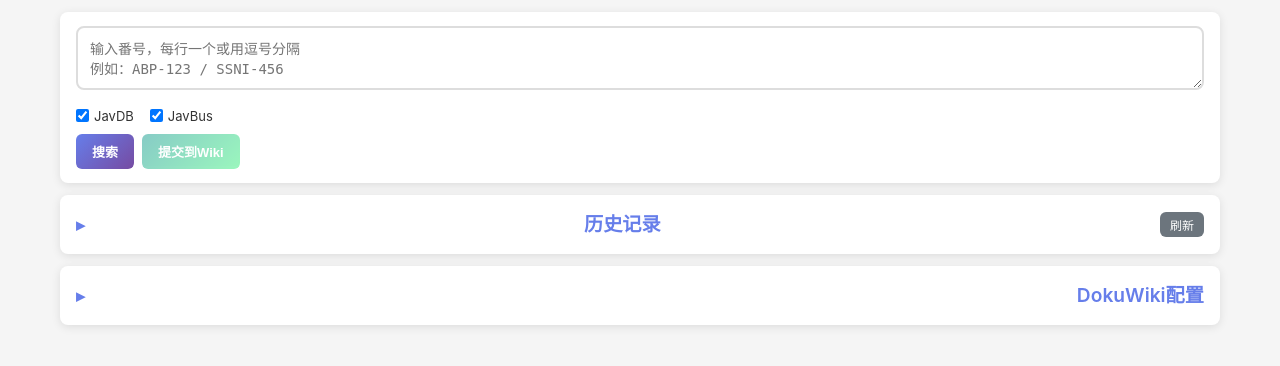
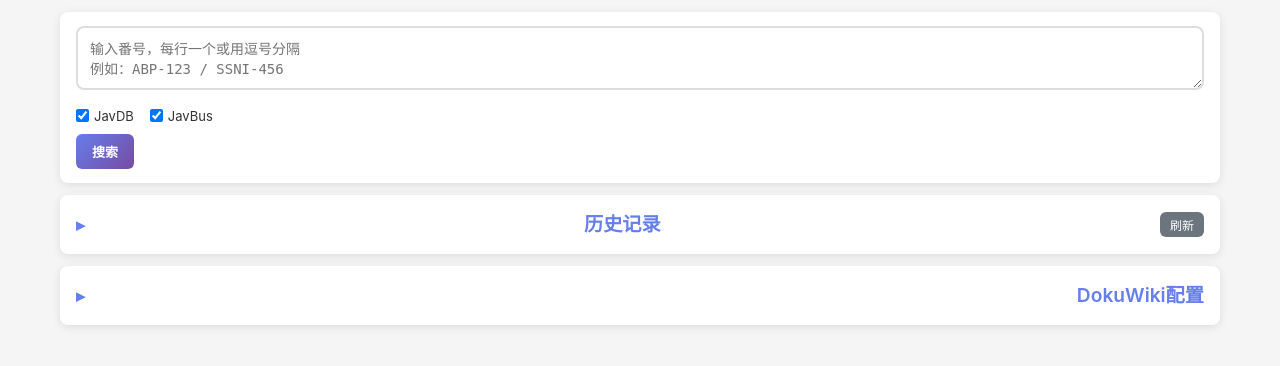
Before and after one commit to thinkingl/avlib, a Flask app: page / in a window 1280 px wide. Shown: the part 89-455 px from the top of the page. Run offline with Flask 3, Linux system fonts and the light colour scheme.

Commit message:
提交到Wiki按钮移到每个搜索/历史卡片，支持单条提交

```diff
--- a/static/js/app.js
+++ b/static/js/app.js
@@ -1,7 +1,6 @@
 // DOM元素
 const avIdsInput = document.getElementById('avIds');
 const searchBtn = document.getElementById('searchBtn');
-const submitWikiBtn = document.getElementById('submitWikiBtn');
 const loadHistoryBtn = document.getElementById('loadHistoryBtn');
 const saveConfigBtn = document.getElementById('saveConfigBtn');
 const testConnectionBtn = document.getElementById('testConnectionBtn');
@@ -23,7 +22,6 @@ document.addEventListener('DOMContentLoaded', () => {
 // 设置事件监听
 function setupEventListeners() {
     searchBtn.addEventListener('click', handleSearch);
-    submitWikiBtn.addEventListener('click', handleSubmitToWiki);
     loadHistoryBtn.addEventListener('click', loadHistory);
     saveConfigBtn.addEventListener('click', saveConfig);
     testConnectionBtn.addEventListener('click', testConnection);
@@ -121,9 +119,13 @@ function displayResults(results) {
         return;
     }
 
-    // 启用提交按钮（如果有找到的结果）
-    const hasFound = results.some(r => r.status === 'found');
-    submitWikiBtn.disabled = !hasFound;
+    // 显示搜索结果
+    resultsList.innerHTML = '';
+
+    if (results.length === 0) {
+        resultsList.innerHTML = '<div class="empty-state">无搜索结果</div>';
+        return;
+    }
 
     results.forEach(result => {
         const card = createAvCard(result);
@@ -184,6 +186,7 @@ function createAvCard(result) {
                 </div>
             ` : ''}
             <div class="actions">
+                <button class="btn btn-success btn-sm" onclick="submitToWiki('${escapeHtml(data.av_id)}')">提交到Wiki</button>
                 <button class="btn btn-primary btn-sm" onclick="showWikiContent('${escapeHtml(data.av_id)}')">Wiki内容</button>
                 <button class="btn btn-danger btn-sm" onclick="deleteAv('${escapeHtml(data.av_id)}')">删除</button>
             </div>
@@ -300,42 +303,27 @@ function safeJsonParse(str) {
     }
 }
 
-// 提交到Wiki
-async function handleSubmitToWiki() {
-    const foundResults = currentResults.filter(r => r.status === 'found');
-
-    if (foundResults.length === 0) {
-        showToast('没有可提交的结果', 'error');
-        return;
-    }
-
-    const avIds = foundResults.map(r => r.av_id);
-
-    submitWikiBtn.disabled = true;
-    showToast('正在提交到Wiki...');
-
+// 提交单个番号到Wiki
+async function submitToWiki(avId) {
     try {
         const response = await fetch('/api/submit-to-wiki', {
             method: 'POST',
             headers: {
                 'Content-Type': 'application/json'
             },
-            body: JSON.stringify({ av_ids: avIds })
+            body: JSON.stringify({ av_ids: [avId] })
         });
 
         const data = await response.json();
 
-        if (data.success) {
-            const successCount = data.results.filter(r => r.status === 'success').length;
-            showToast(`提交完成：成功 ${successCount}/${avIds.length} 个`);
+        if (data.success && data.results[0].status === 'success') {
+            showToast(`${avId} 已提交到Wiki`);
         } else {
-            showToast(data.error || '提交失败', 'error');
+            showToast(data.results[0]?.message || '提交失败', 'error');
         }
     } catch (error) {
         console.error('Submit error:', error);
         showToast('提交请求失败', 'error');
-    } finally {
-        submitWikiBtn.disabled = false;
     }
 }
 
@@ -393,8 +381,8 @@ function displayHistory(avList) {
                     </div>
                 ` : ''}
                 <div class="actions">
+                    <button class="btn btn-success btn-sm" onclick="submitToWiki('${escapeHtml(av.av_id)}')">提交到Wiki</button>
                     <button class="btn btn-primary btn-sm" onclick="showWikiContent('${escapeHtml(av.av_id)}')">Wiki内容</button>
-                    <button class="btn btn-primary btn-sm" onclick="resubmitToWiki('${escapeHtml(av.av_id)}')">重新提交</button>
                     <button class="btn btn-danger btn-sm" onclick="deleteAv('${escapeHtml(av.av_id)}')">删除</button>
                 </div>
             </div>
@@ -426,30 +414,6 @@ async function deleteAv(avId) {
     } catch (error) {
         console.error('Delete error:', error);
         showToast('删除请求失败', 'error');
-    }
-}
-
-// 重新提交到Wiki
-async function resubmitToWiki(avId) {
-    try {
-        const response = await fetch('/api/submit-to-wiki', {
-            method: 'POST',
-            headers: {
-                'Content-Type': 'application/json'
-            },
-            body: JSON.stringify({ av_ids: [avId] })
-        });
-
-        const data = await response.json();
-
-        if (data.success && data.results[0].status === 'success') {
-            showToast(`${avId} 已提交到Wiki`);
-        } else {
-            showToast(data.results[0]?.message || '提交失败', 'error');
-        }
-    } catch (error) {
-        console.error('Resubmit error:', error);
-        showToast('提交请求失败', 'error');
     }
 }
 
--- a/templates/index.html
+++ b/templates/index.html
@@ -27,7 +27,6 @@
                     </div>
                     <div class="button-group">
                         <button id="searchBtn" class="btn btn-primary">搜索</button>
-                        <button id="submitWikiBtn" class="btn btn-success" disabled>提交到Wiki</button>
                     </div>
                 </div>
             </section>
```
